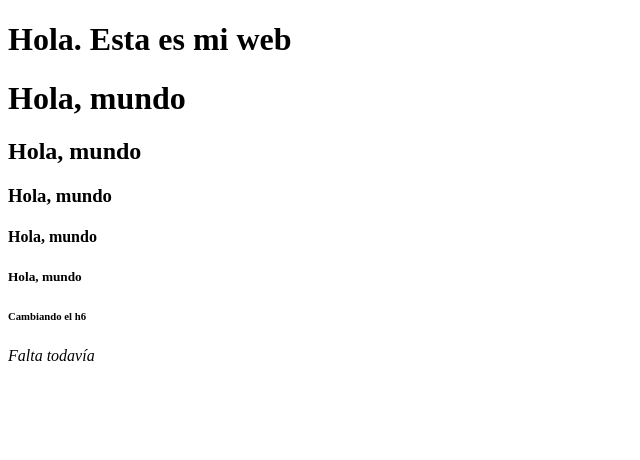
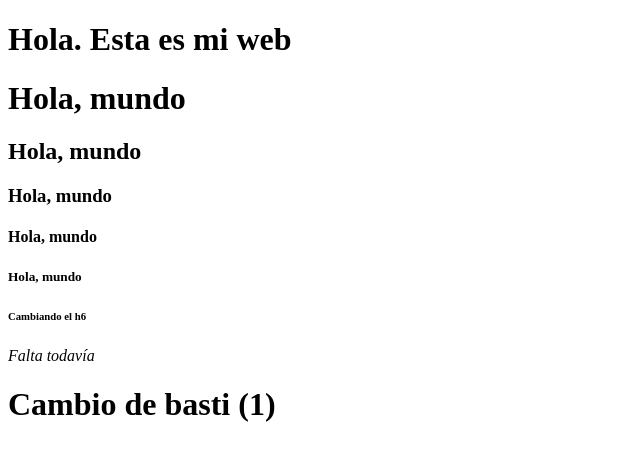
Before and after one commit to edo-nunez/prueba, a plain HTML site: page index.html in a window 1280 px wide. Shown: the whole page, without its empty margins (0-640 px from the left). Drawn offline with Linux system fonts and the light colour scheme.

Commit message:
Cambio de basti en master

```diff
--- a/index.html
+++ b/index.html
@@ -20,6 +20,8 @@
 
     <i>Falta todavía</i>
 
+    <h1>Cambio de basti (1)</h1>
+
 </body>
 
 
```
